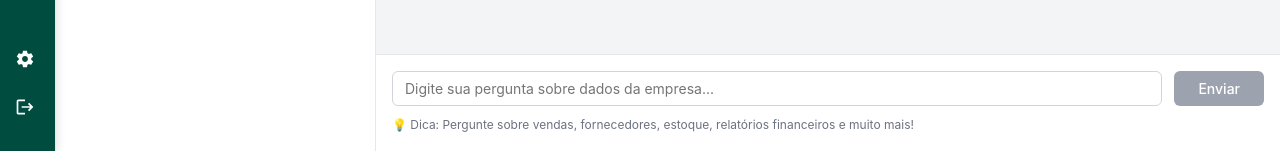
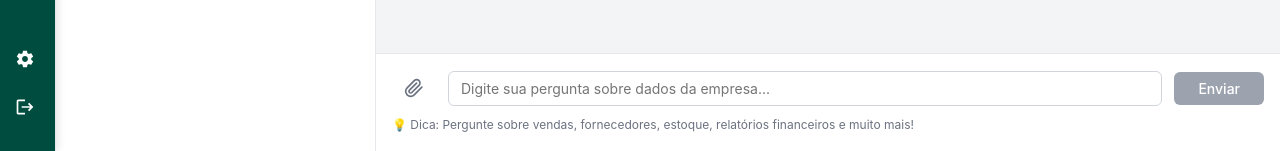
Before and after one commit to Powp-Devs/frontend-react, a React (Vite) app in the folder frontend-react/: page /chat in a window 1280 px wide. Shown: the part 649-800 px from the top of the page. Built offline with nearby package versions, Linux system fonts and the light colour scheme; no server answers; sample sign-in values are in the browser's storage.

Commit message:
Criação da opção de anexar arquivo e mandar para o modelo RAG aprender sobre ele

```diff
--- a/frontend-react/src/pages/ia/Chat.tsx
+++ b/frontend-react/src/pages/ia/Chat.tsx
@@ -32,6 +32,7 @@ const Chat: React.FC = () => {
   const [inputValue, setInputValue] = useState('');
   const [isLoading, setIsLoading] = useState(false);
   const messagesEndRef = useRef<HTMLDivElement>(null);
+  const fileInputRef = useRef<HTMLInputElement>(null);
 
   const scrollToBottom = () => {
     messagesEndRef.current?.scrollIntoView({ behavior: 'smooth' });
@@ -91,6 +92,47 @@ const Chat: React.FC = () => {
     }
   };
 
+  //Função para fazer o upload de arquivos pro modelo
+  const handleFileUpload = async (event: React.ChangeEvent<HTMLInputElement>) => {
+    const file = event.target.files?.[0];
+    if (!file) return;
+
+    const uploadMessageId = Date.now().toString();
+    setMessages(prev => [...prev, {
+      id: uploadMessageId,
+      type: 'user',
+      content: `📎 Enviando documento: ${file.name}...`,
+      timestamp: new Date().toLocaleTimeString('pt-br', { hour: '2-digit', minute: '2-digit' })
+    }]);
+
+    setIsLoading(true);
+
+    try {
+      const mensagemSucesso = await chatService.uploadDocumento(file);
+
+      setMessages(prev => [...prev, {
+        id: (Date.now() + 1).toString(),
+        type: 'ai',
+        content: `${mensagemSucesso}`,
+        timestamp: new Date().toLocaleTimeString('pt-BR', { hour: '2-digit', minute: '2-digit' }),
+      }]);
+
+    } catch(error: any) {
+      setMessages(prev => [...prev, {
+        id: (Date.now() + 1).toString(),
+        type: 'ai',
+        content: `${error.message}`,
+        timestamp: new Date().toLocaleTimeString('pt-BR', { hour: '2-digit', minute: '2-digit' }),
+      }]);
+    } finally {
+      setIsLoading(false);
+
+      if (fileInputRef.current) {
+        fileInputRef.current.value = '';
+      }
+    }
+  };
+
   return (
     <div className="chat-page">
       <Header />
@@ -125,7 +167,8 @@ const Chat: React.FC = () => {
 
         {/* Chat Area */}
         <div className="chat-area">
-          {/* Messages */}
+
+          {/* 1. ZONA DAS MENSAGENS */}
           <div className="messages-container">
             {messages.map((message) => (
               <div key={message.id} className={`message ${message.type}-message`}>
@@ -156,9 +199,32 @@ const Chat: React.FC = () => {
             <div ref={messagesEndRef} />
           </div>
 
-          {/* Input Area */}
+          {/* 2. ZONA DE INPUT (ONDE FICA O UPLOAD, TEXTO E BOTÃO ENVIAR) */}
           <div className="input-area">
             <div className="input-container">
+
+              {/* Input escondido para o ficheiro */}
+              <input
+                type="file"
+                ref={fileInputRef}
+                onChange={handleFileUpload}
+                style={{ display: 'none' }}
+                accept=".pdf,.docx,.xlsx,.csv,.txt"
+              />
+
+              {/* Botão de Anexo (Clipe) */}
+              <button
+                className="attach-btn"
+                onClick={() => fileInputRef.current?.click()}
+                disabled={isLoading}
+                title="Anexar documento para a IA estudar"
+              >
+                <svg xmlns="http://www.w3.org/2000/svg" width="20" height="20" viewBox="0 0 24 24" fill="none" stroke="currentColor" strokeWidth="2" strokeLinecap="round" strokeLinejoin="round">
+                  <path d="m21.44 11.05-9.19 9.19a6 6 0 0 1-8.49-8.49l8.57-8.57A4 4 0 1 1 18 8.84l-8.59 8.57a2 2 0 0 1-2.83-2.83l8.49-8.48"/>
+                </svg>
+              </button>
+
+              {/* Caixa de Texto Original */}
               <input
                 type="text"
                 value={inputValue}
@@ -167,6 +233,8 @@ const Chat: React.FC = () => {
                 placeholder="Digite sua pergunta sobre dados da empresa..."
                 disabled={isLoading}
               />
+
+              {/* Botão Enviar Original */}
               <button
                 className="send-btn"
                 onClick={() => handleSendMessage(inputValue)}
@@ -175,10 +243,12 @@ const Chat: React.FC = () => {
                 Enviar
               </button>
             </div>
+
             <p className="tip-text">
               💡 Dica: Pergunte sobre vendas, fornecedores, estoque, relatórios financeiros e muito mais!
             </p>
           </div>
+
         </div>
       </div>
     </div>
--- a/frontend-react/src/services/chatService.ts
+++ b/frontend-react/src/services/chatService.ts
@@ -20,9 +20,29 @@ class ChatService {
 
     } catch (error) {
       console.error('Erro ao enviar pergunta:', error);
-      throw new Error(
-        'Desculpe, houve um erro ao processar sua pergunta. Tente novamente.'
-      );
+      throw new Error('Desculpe, houve um erro ao processar sua pergunta. Tente novamente.');
+    }
+  }
+
+  async uploadDocumento(file: File): Promise<string> {
+    try {
+      const formData = new FormData();
+      formData.append('arquivo', file);
+
+      const response = await apiClient.post('/consulta-ia/upload', formData, {
+        headers: {
+          'Content-Type': 'multipart/form-data',
+        },
+      });
+
+      const data = (response as any).data || response;
+      return data.message;
+
+    } catch (error: any) {
+      console.error('Erro ao fazer o upload do arquivo:', error);
+
+      const detalheErro = error.response?.data?.detail || 'Erro ao enviar o arquivo. Verifique o formato e tente novamente.';
+      throw new Error(detalheErro);
     }
   }
 }
--- a/frontend-react/src/styles/chatBot.css
+++ b/frontend-react/src/styles/chatBot.css
@@ -368,6 +368,35 @@
   margin-bottom: 0;
 }
 
+/* Estilo do botão de Anexar Documentos */
+.attach-btn {
+  background: none;
+  border: none;
+  color: #6b7280;
+  cursor: pointer;
+  padding: 8px 12px;
+  display: flex;
+  align-items: center;
+  justify-content: center;
+  transition: color 0.2s, transform 0.2s;
+}
+
+.attach-btn:hover:not(:disabled) {
+  color: #007955;
+  transform: scale(1.05);
+}
+
+.attach-btn:disabled {
+  opacity: 0.5;
+  cursor: not-allowed;
+}
+
+.input-container {
+  display: flex;
+  gap: 12px;
+  align-items: center;
+}
+
 /* Responsive */
 @media (max-width: 1024px) {
   .message-content {
```
